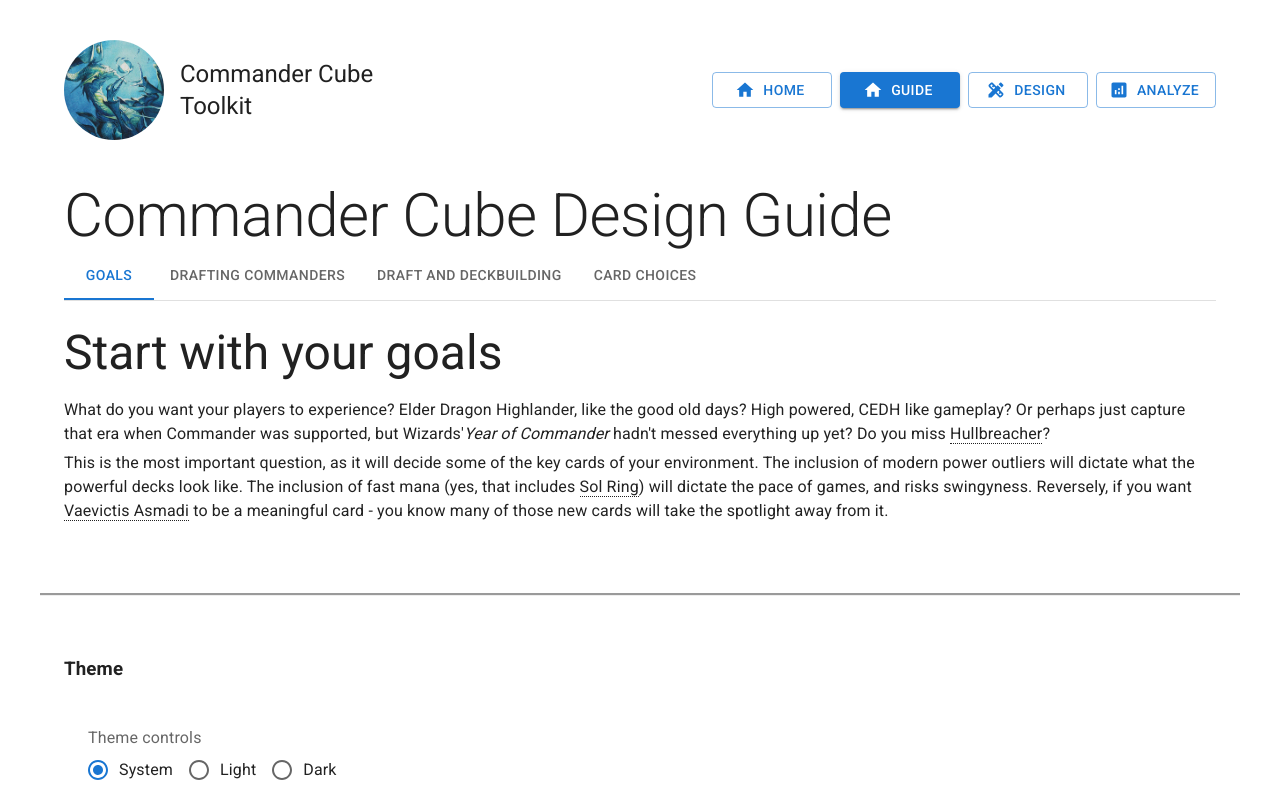
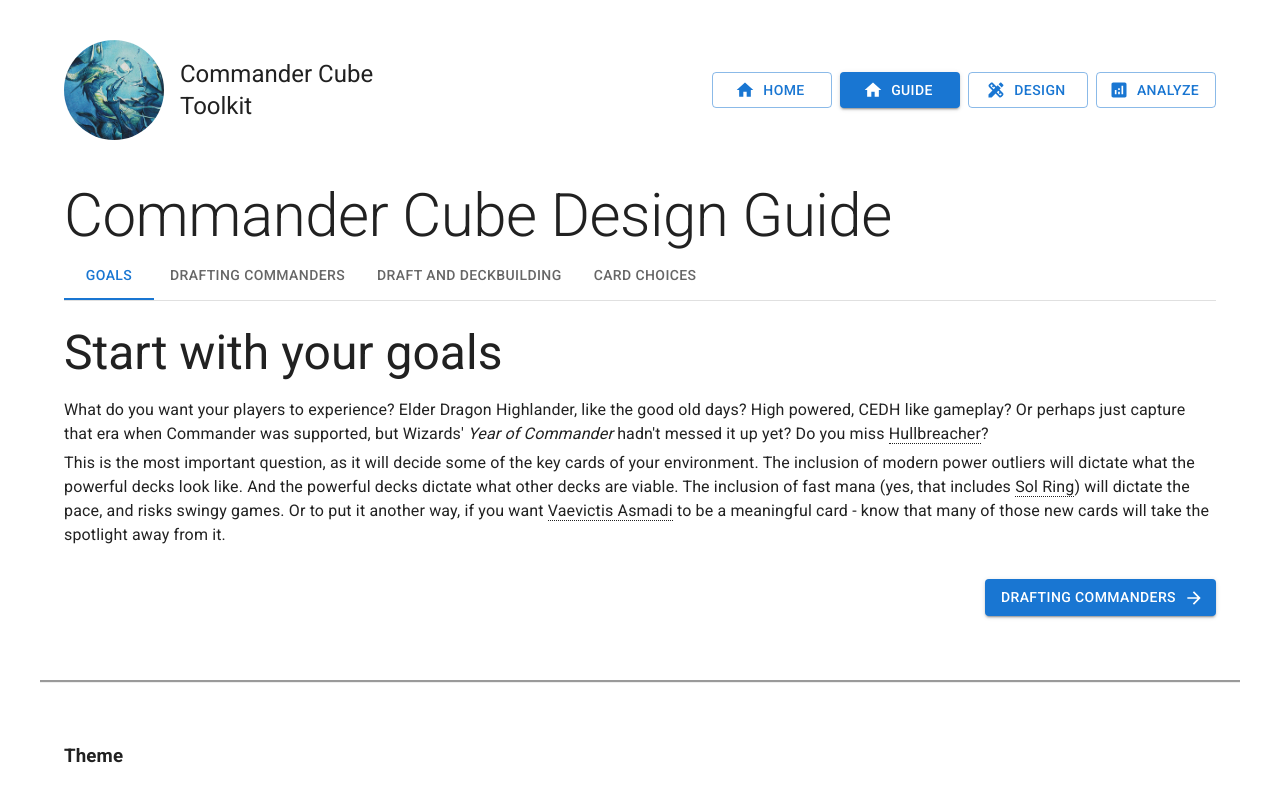
Before and after one commit to JJ-Kamminga/commander-cube-analysis, a Next.js app: page /guide in a window 1280 px wide. Shown: the top 800 px of the page. Built offline with nearby package versions, Linux system fonts and the light colour scheme.

Commit message:
Content improvements

```diff
--- a/src/app/guide/DraftingCommandersTab.tsx
+++ b/src/app/guide/DraftingCommandersTab.tsx
@@ -17,24 +17,26 @@ export function DraftingCommandersTab() {
         How will your commanders be drafted?
       </Typography>
       <Typography variant="body1" color="text.primary" gutterBottom>
-        Unlike the matter of deck size, pack size or color identity rules, this
-        question will have an answer more tied to your personal preference. And
-        once you have that answer, the other questions will be more easily
-        answered.
+        Before we discuss deck size, pack size and count, or even colour
+        identity rules, let&apos;s start with a question more defining for a
+        commander cube: how will your commanders be drafted? This will make the
+        other questions much easier to answer too.
       </Typography>
       <Typography variant="body1" color="text.primary" gutterBottom>
         Drafting commanders is the major complicating factor compared to
         non-commander cube. To have each drafter be presented with sufficient
         Commander options, your cube list will need a very high percentage of
-        legal Commanders. At best, this means you now have a Legendaries or
-        Historic theme in your cube (and you happen to like that). But at worst,
-        your cube list now contains a high number of cards that at most one
-        drafter could want — and will be last picks most of the time.
+        legal Commanders. Simply adding lots of legendary creatures to your cube{" "}
+        <i>could</i> be the answer for some, but it&apos;s hardly a generic
+        solution.
       </Typography>
       <Typography variant="body1" color="text.primary" gutterBottom>
         Cube curators have come up with a variety of ways to solve this problem.
         We will discuss the most prominent ones, in increasing steps of rules
         modification.
+      </Typography>
+      <Typography variant="body1" color="text.secondary" gutterBottom>
+        You can click option headers to expand or hide them.
       </Typography>
 
       <Accordion defaultExpanded>
@@ -110,7 +112,7 @@ export function DraftingCommandersTab() {
         </AccordionDetails>
       </Accordion>
 
-      <Accordion>
+      <Accordion defaultExpanded>
         <AccordionSummary expandIcon={<ExpandMoreIcon />}>
           <Typography variant="h6">Option 2: Commander packs</Typography>
         </AccordionSummary>
@@ -154,7 +156,7 @@ export function DraftingCommandersTab() {
         </AccordionDetails>
       </Accordion>
 
-      <Accordion>
+      <Accordion defaultExpanded>
         <AccordionSummary expandIcon={<ExpandMoreIcon />}>
           <Typography variant="h6">Option 3: Rules modifications</Typography>
         </AccordionSummary>
@@ -217,7 +219,7 @@ export function DraftingCommandersTab() {
         </AccordionDetails>
       </Accordion>
 
-      <Accordion>
+      <Accordion defaultExpanded>
         <AccordionSummary expandIcon={<ExpandMoreIcon />}>
           <Typography variant="h6">Bonus option: seeding packs</Typography>
         </AccordionSummary>
--- a/src/app/guide/GoalsTab.tsx
+++ b/src/app/guide/GoalsTab.tsx
@@ -10,17 +10,18 @@ export function GoalsTab() {
       <Typography variant="body1" color="text.primary" gutterBottom>
         What do you want your players to experience? Elder Dragon Highlander,
         like the good old days? High powered, CEDH like gameplay? Or perhaps
-        just capture that era when Commander was supported, but Wizards&apos;
-        <i>Year of Commander</i> hadn&apos;t messed everything up yet? Do you
-        miss <CardName name="Hullbreacher" />?
+        just capture that era when Commander was supported, but Wizards&apos;{" "}
+        <i>Year of Commander</i> hadn&apos;t messed it up yet? Do you miss{" "}
+        <CardName name="Hullbreacher" />?
       </Typography>
       <Typography variant="body1" color="text.primary" gutterBottom>
         This is the most important question, as it will decide some of the key
         cards of your environment. The inclusion of modern power outliers will
-        dictate what the powerful decks look like. The inclusion of fast mana
-        (yes, that includes <CardName name="Sol Ring" />) will dictate the pace
-        of games, and risks swingyness. Reversely, if you want{" "}
-        <CardName name="Vaevictis Asmadi" /> to be a meaningful card - you know
+        dictate what the powerful decks look like. And the powerful decks
+        dictate what other decks are viable. The inclusion of fast mana (yes,
+        that includes <CardName name="Sol Ring" />) will dictate the pace, and
+        risks swingy games. Or to put it another way, if you want{" "}
+        <CardName name="Vaevictis Asmadi" /> to be a meaningful card - know that
         many of those new cards will take the spotlight away from it.
       </Typography>
     </>
--- a/src/app/guide/page.tsx
+++ b/src/app/guide/page.tsx
@@ -1,7 +1,9 @@
 "use client";
 
 import { useState } from "react";
-import { Box, Container, Tab, Tabs, Typography } from "@mui/material";
+import { Box, Button, Container, Tab, Tabs, Typography } from "@mui/material";
+import ArrowBackIcon from "@mui/icons-material/ArrowBack";
+import ArrowForwardIcon from "@mui/icons-material/ArrowForward";
 import { GoalsTab } from "./GoalsTab";
 import { DraftingCommandersTab } from "./DraftingCommandersTab";
 import { DraftAndDeckbuildingTab } from "./DraftAndDeckbuildingTab";
@@ -15,13 +17,28 @@ const tabs = [
 ];
 
 export default function GuidePage() {
-  const [activeTab, setActiveTab] = useState(0);
+  const [activeTab, setActiveTab] = useState(() => {
+    const stored = localStorage.getItem("guide:activeTab");
+    const parsed = stored !== null ? parseInt(stored, 10) : NaN;
+    return !isNaN(parsed) && parsed < tabs.length ? parsed : 0;
+  });
+
+  const handleTabChange = (_: React.SyntheticEvent, value: number) => {
+    setActiveTab(value);
+    localStorage.setItem("guide:activeTab", String(value));
+  };
+
+  const goToTab = (index: number) => {
+    setActiveTab(index);
+    localStorage.setItem("guide:activeTab", String(index));
+    window.scrollTo({ top: 0, behavior: "smooth" });
+  };
 
   return (
     <Container>
       <Typography variant="h2">Commander Cube Design Guide</Typography>
       <Box sx={{ borderBottom: 1, borderColor: "divider" }}>
-        <Tabs value={activeTab} onChange={(_, v) => setActiveTab(v)}>
+        <Tabs value={activeTab} onChange={handleTabChange}>
           {tabs.map((label) => (
             <Tab key={label} label={label} />
           ))}
@@ -33,6 +50,33 @@ export default function GuidePage() {
         {activeTab === 1 && <DraftingCommandersTab />}
         {activeTab === 2 && <DraftAndDeckbuildingTab />}
         {activeTab === 3 && <CardChoicesTab />}
+
+        {(activeTab > 0 || activeTab < tabs.length - 1) && (
+          <Box sx={{ mt: 4, display: "flex", justifyContent: "space-between" }}>
+            <Box>
+              {activeTab > 0 && (
+                <Button
+                  variant="outlined"
+                  startIcon={<ArrowBackIcon />}
+                  onClick={() => goToTab(activeTab - 1)}
+                >
+                  {tabs[activeTab - 1]}
+                </Button>
+              )}
+            </Box>
+            <Box>
+              {activeTab < tabs.length - 1 && (
+                <Button
+                  variant="contained"
+                  endIcon={<ArrowForwardIcon />}
+                  onClick={() => goToTab(activeTab + 1)}
+                >
+                  {tabs[activeTab + 1]}
+                </Button>
+              )}
+            </Box>
+          </Box>
+        )}
       </Box>
     </Container>
   );
```
